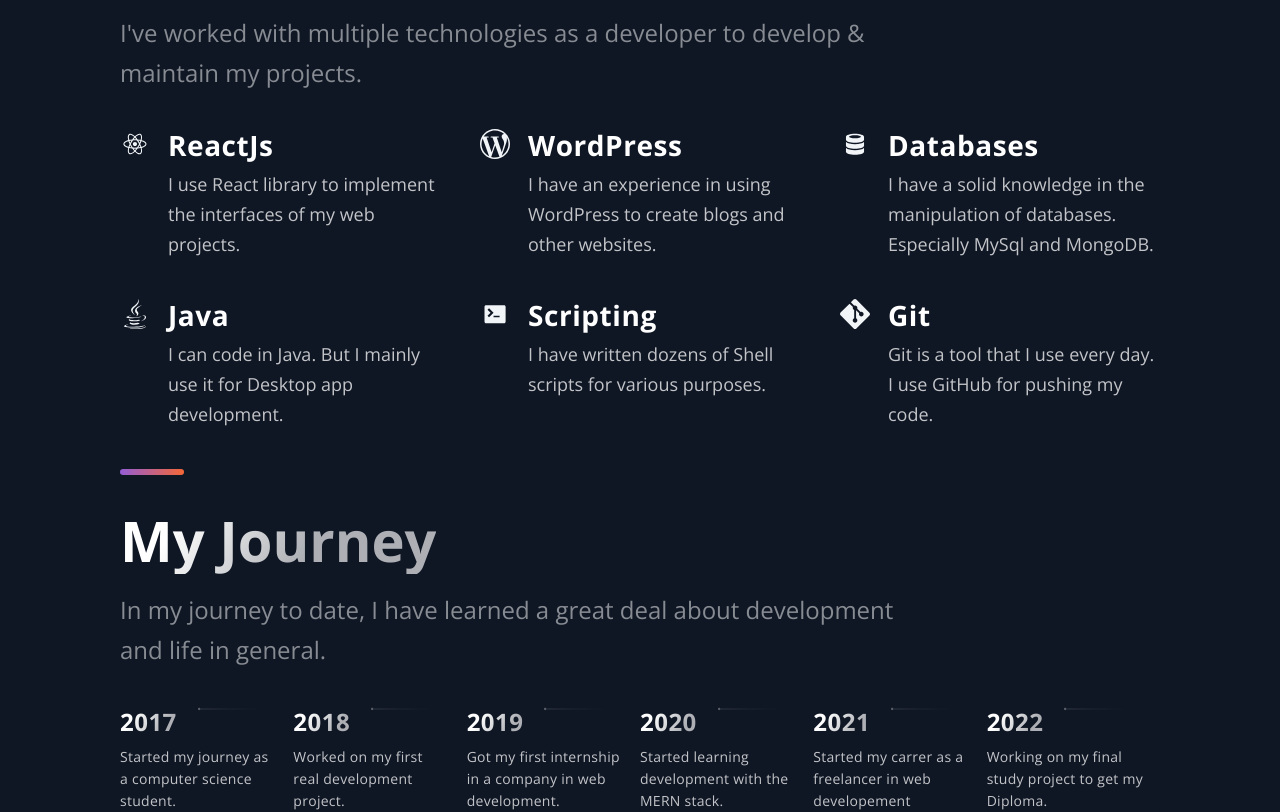
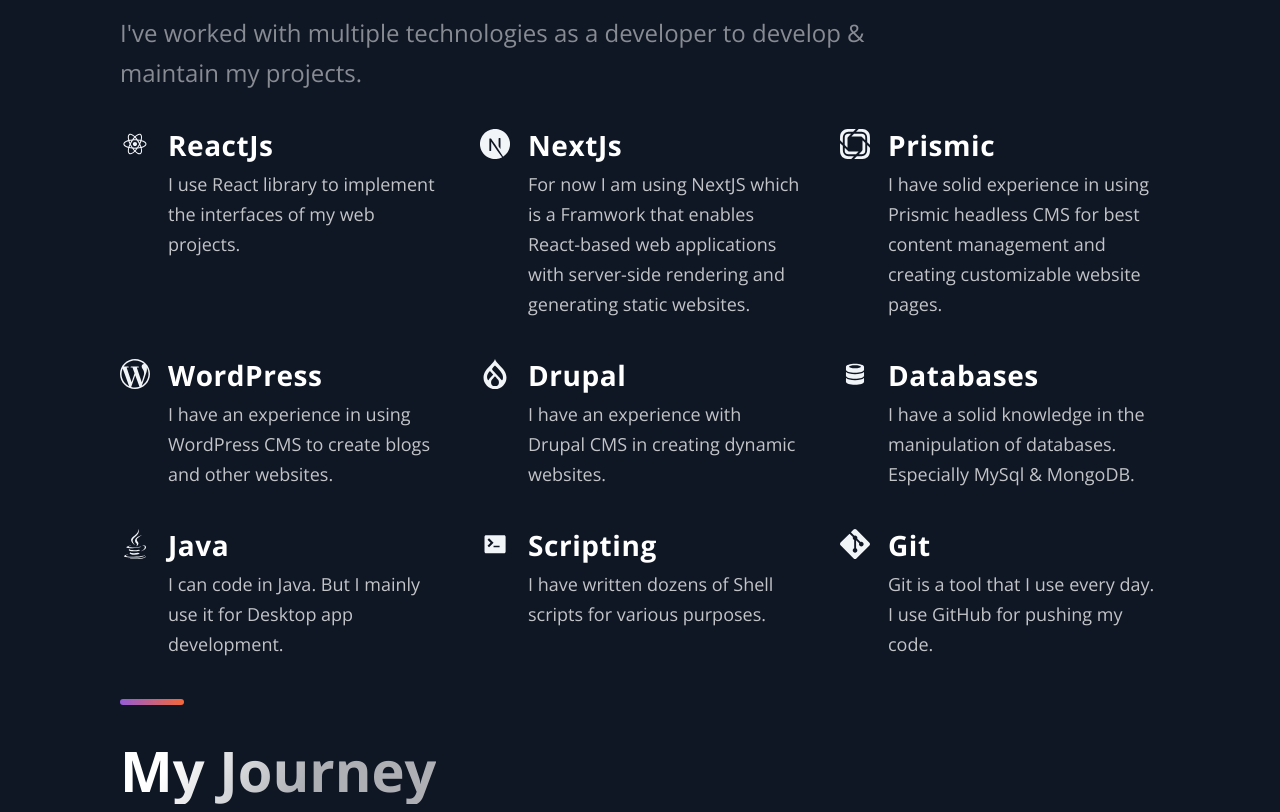
Before and after one commit to zeghmouri/my-portfolio, a Next.js app: page / in a window 1280 px wide. Shown: the part 2440-3252 px from the top of the page. Built offline with nearby package versions, Linux system fonts and the light colour scheme.

Commit message:
updating my skills

```diff
--- a/package.json
+++ b/package.json
@@ -17,7 +17,7 @@
     "nodemailer": "^6.7.3",
     "react": "17.0.2",
     "react-dom": "17.0.2",
-    "react-icons": "^4.2.0",
+    "react-icons": "^4.6.0",
     "react-use-lanyard": "^0.1.1",
     "styled-components": "^5.3.0",
     "styled-normalize": "^8.0.7"
--- a/src/components/Technologies/Skills.js
+++ b/src/components/Technologies/Skills.js
@@ -1,6 +1,5 @@
 import { DiReact, DiTerminal,DiDatabase } from "react-icons/di";
-import { SiJava, SiFirebase, SiGit, SiWordpress } from "react-icons/si";
-import { RiFlutterFill } from "react-icons/ri";
+import { SiJava, SiGit, SiWordpress,SiNextdotjs,SiPrismic,SiDrupal} from "react-icons/si";
 
 export const Skills = [
   {
@@ -10,16 +9,34 @@ export const Skills = [
     Description: () => <> I use React library to implement the interfaces of my web projects.</>,
   },
   {
+    slug: "next",
+    Component: SiNextdotjs,
+    title: "NextJs",
+    Description: () => <>For now I am using NextJS which is a Framwork that enables React-based web applications with server-side rendering and generating static websites.</>,
+  },
+  {
+    slug: "prismic",
+    Component: SiPrismic,
+    title: "Prismic",
+    Description: () => <>I have solid experience in using Prismic headless CMS for best content management and creating customizable website pages.</>,
+  },
+  {
     slug: "wordpress",
     Component: SiWordpress,
     title: "WordPress",
-    Description: () => <>I have an experience in using WordPress to create blogs and other websites.</>,
+    Description: () => <>I have an experience in using WordPress CMS to create blogs and other websites.</>,
+  },
+  {
+    slug: "drupal",
+    Component: SiDrupal,
+    title: "Drupal",
+    Description: () => <>I have an experience with Drupal CMS in creating dynamic websites.</>,
   },
   {
     slug: "databases",
     Component: DiDatabase,
     title: "Databases",
-    Description: () => <>I have a solid knowledge in the manipulation of databases. Especially MySql and MongoDB.</>,
+    Description: () => <>I have a solid knowledge in the manipulation of databases. Especially MySql & MongoDB.</>,
   },
   {
     slug: "java",
--- a/src/constants/constants.js
+++ b/src/constants/constants.js
@@ -36,4 +36,5 @@ export const TimeLineData = [
   { year: 2020, text: 'Started learning development with the MERN stack.', },
   { year: 2021, text: 'Started my carrer as a freelancer in web developement', },
   { year: 2022, text: 'Working on my final study project to get my Diploma.', },
+  { year: "25/09/2022", text: 'Finally graduated as a Computer Science Engineer.', },
 ];
```
Also changed, not shown: 1 other file (tests, documents, lock files or other folders).
